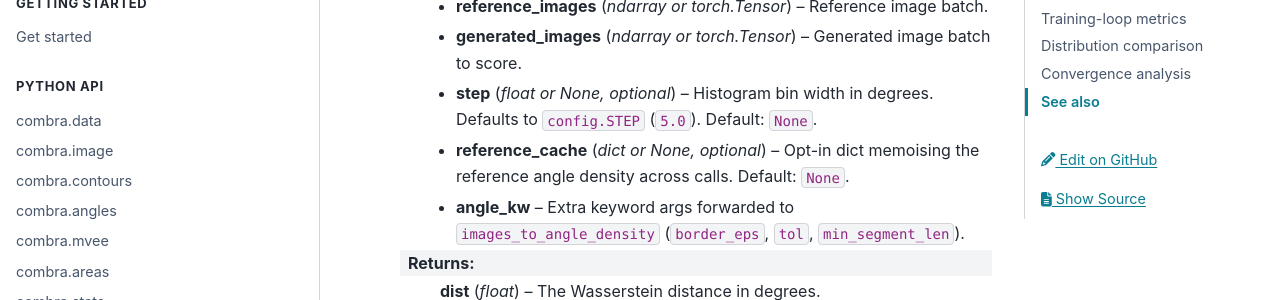
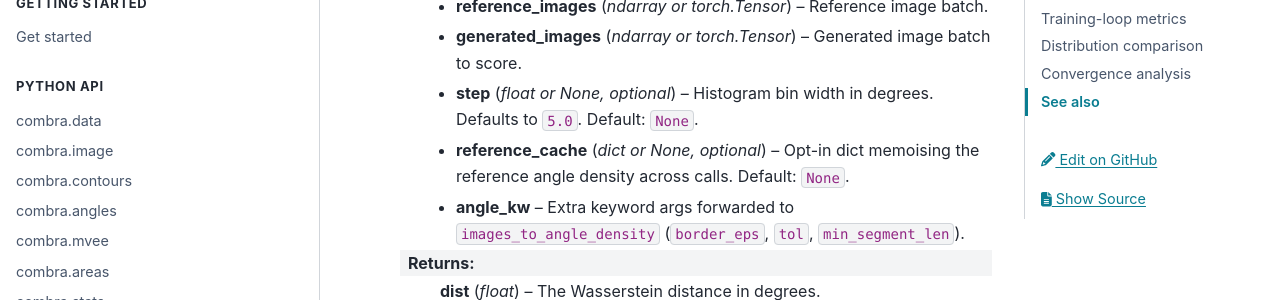
Before and after one commit to dkagramanyan/wc_cv, a Sphinx documentation site: the page built from docs/api/metrics.md, in a window 1280 px wide and 1400 px high, scrolled down 4781 px. Shown: the part 151-451 px from the top of the window. Built offline with Sphinx 7.4.7 and the PyData theme 0.15.4, drawn with Linux system fonts in a browser that asks for light colours; some of the changed text lies outside the part shown.

Commit message:
docs: drop config.STEP references; bump combra submodule
config.py was removed in combra (STEP inlined into training.py), so the three
`config.STEP` mentions in the step param docs now read "Defaults to `5.0`".
Advance the combra submodule pointer to 4b0c71a.

Co-Authored-By: Claude Opus 4.8 (1M context) <noreply@anthropic.com>
Claude-Session: https://claude.ai/code/session_01BwZpiXpSm2DgdXCr5gaw51

```diff
--- a/docs/api/metrics.md
+++ b/docs/api/metrics.md
@@ -142,7 +142,7 @@ and compare them.
 :type reference_images: ndarray or torch.Tensor
 :param generated_images: Generated image batch to score.
 :type generated_images: ndarray or torch.Tensor
-:param step: Histogram bin width in degrees. Defaults to `config.STEP` (`5.0`). Default: `None`.
+:param step: Histogram bin width in degrees. Defaults to `5.0`. Default: `None`.
 :type step: float or None, optional
 :param reference_cache: Opt-in dict memoising the reference angle density across calls. Default: `None`.
 :type reference_cache: dict or None, optional
@@ -180,7 +180,7 @@ Reduce a batch of images to a single angle density `(x, y)`. Runs `_preprocess_i
 
 :param images: Image batch.
 :type images: ndarray or torch.Tensor
-:param step: Histogram bin width in degrees. Defaults to `config.STEP` (`5.0`). Default: `None`.
+:param step: Histogram bin width in degrees. Defaults to `5.0`. Default: `None`.
 :type step: float or None, optional
 :param border_eps: Border margin passed to {py:func}`combra.angles.get_angles`. Default: `5`.
 :type border_eps: int, optional
@@ -218,7 +218,7 @@ Run every batch metric for a (reference, generated) batch pair in parallel and r
 :type reference_images: ndarray or torch.Tensor
 :param generated_images: Batch of generated images.
 :type generated_images: ndarray or torch.Tensor
-:param step: Histogram bin width in degrees. Defaults to `config.STEP`. Default: `None`.
+:param step: Histogram bin width in degrees. Defaults to `5.0`. Default: `None`.
 :type step: float or None, optional
 :param device: Torch device for the image-feature metrics. Default: `None`.
 :type device: str or torch.device or None, optional
```
